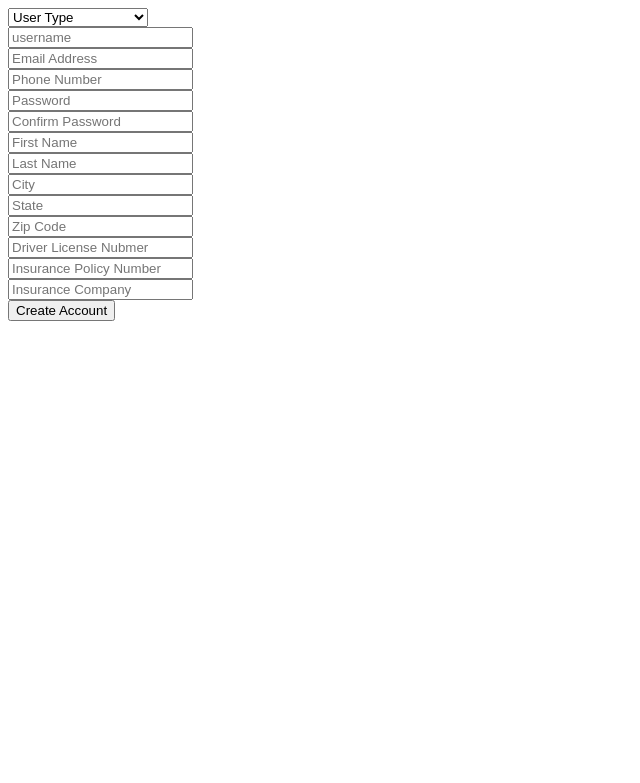
After one commit to AlfaroukSaleh/CarRentalProject, a Django app: page /CarRental/adduserindividual in a window 1280 px wide. The commit adds this page. Shown: the top 783 px of the page, without its empty margins (0-640 px from the left). Run offline with Django 4.2, Linux system fonts and the light colour scheme.

Commit message:
Register of individual Customer is working well

```diff
--- /dev/null
+++ b/CarRental/templates/CarRental/adduserindividual.html
@@ -0,0 +1,122 @@
+<html>
+
+<head>
+
+</head>
+
+
+<body>
+
+    <form class="user" action="{% url 'CarRental:adduserindividual' %}" method="post">
+        {% csrf_token %}
+
+
+        <div class="form-group row">
+            <div class="offset-3 col-sm-6 mb-3 mb-sm-0">
+                <select class="form-control" id="userTypeSelect" name="user_type">
+                    <option value="0">User Type</option>
+                    <option value="2">Parenting Specialist</option>
+                    <option value="3">Parent</option>
+                </select>
+            </div>
+        </div>
+
+
+        <div class="form-group">
+
+            <input type="text" class="form-control form-control-user" id="exampleuserName" placeholder="username"
+                name="user_name">
+
+
+        </div>
+        <div class="form-group">
+            <input type="email" class="form-control form-control-user" id="exampleInputEmail"
+                placeholder="Email Address" name="user_email">
+        </div>
+
+        <div class="form-group">
+            <input type="tel" class="form-control form-control-user" id="exampleInputTel" placeholder="Phone Number"
+                name="user_phone">
+        </div>
+
+        <div class="form-group row">
+            <div class="col-sm-6 mb-3 mb-sm-0">
+                <input type="password" class="form-control form-control-user" id="exampleInputPassword"
+                    placeholder="Password" name="user_pass1">
+            </div>
+            <div class="col-sm-6">
+                <input type="password" class="form-control form-control-user" id="exampleRepeatPassword"
+                    placeholder="Confirm Password" name="user_pass2">
+            </div>
+        </div>
+
+        <div class="form-group">
+
+            <input type="text" class="form-control form-control-user" id="exampleFirstName" placeholder="First Name"
+                name="first_name">
+
+
+        </div>
+
+        <div class="form-group">
+
+            <input type="text" class="form-control form-control-user" id="exampleLastName" placeholder="Last Name"
+                name="last_name">
+
+
+        </div>
+
+        <div class="form-group">
+
+            <input type="text" class="form-control form-control-user" id="exampleCity" placeholder="City" name="city">
+
+
+        </div>
+
+        <div class="form-group">
+
+            <input type="text" class="form-control form-control-user" id="exampleState" placeholder="State"
+                name="state">
+
+
+        </div>
+
+        <div class="form-group">
+
+            <input type="number" class="form-control form-control-user" id="exampleZipCode" placeholder="Zip Code"
+                name="zip_code">
+
+
+        </div>
+
+        <div class="form-group">
+
+            <input type="text" class="form-control form-control-user" id="exampleDriverLic"
+                placeholder="Driver License Nubmer" name="driver_lic_number">
+
+
+        </div>
+
+        <div class="form-group">
+
+            <input type="text" class="form-control form-control-user" id="examplePolicyNum"
+                placeholder="Insurance Policy Number" name="policy_num">
+
+
+        </div>
+
+        <div class="form-group">
+
+            <input type="number" class="form-control form-control-user" id="exampleInsuranceCompany"
+                placeholder="Insurance Company" name="insurance_company_id">
+
+
+        </div>
+
+        <button type="submit" class="btn btn-user btn-block btn-primary">Create
+            Account</button>
+
+    </form>
+</body>
+
+</html>
--- a/CarRental/templates/CarRental/index.html
+++ b/CarRental/templates/CarRental/index.html
@@ -1,5 +1,5 @@
 {% extends 'CarRental/layout.html' %}
 
 {% block body %}
-
+<h1>Welcome to our site</h1>
 {% endblock %}
--- a/CarRental/urls.py
+++ b/CarRental/urls.py
@@ -4,5 +4,10 @@ from . import views
 
 app_name = "CarRental"
 urlpatterns = [
-    path("", views.index, name="index")
+    path("", views.index, name="index"),
+    path("adduserindividual", views.adduserindividual,
+         name="adduserindividual"),  # used to add individual users
+    path("addusercorporate", views.addusercorporate,
+         name="addusercorporate"),  # used to add corporate users
+
 ]
--- a/CarRental/views.py
+++ b/CarRental/views.py
@@ -1,8 +1,56 @@
 from django.shortcuts import render
 from django.http import HttpResponse, HttpResponseRedirect
 from django.urls import reverse
+from django.contrib import messages
+import hashlib
+from itertools import chain
+from .models import Individual_customer, Corporate_customer, Insurance_company
 # Create your views here.
 
 
 def index(request):
     return render(request, "CarRental/index.html")
+
+
+def adduserindividual(request):  # used for adding Indivdual users
+    if request.method == "GET":
+        return render(request, "CarRental/adduserindividual.html")
+
+    if request.user.is_authenticated:
+        messages.error(request, "You are not authorized to view this page!")
+        return HttpResponseRedirect(reverse("CarRental:index"))
+    else:
+        if request.method == "POST":
+
+            # Checks if this email was previously used
+            user_email_validator = Individual_customer.objects.filter(
+                user_email=request.POST["user_email"]).first()
+            if user_email_validator is not None:
+                messages.error(request, "This email was previously used!")
+                return HttpResponseRedirect(reverse("adduserindividual"))
+
+                # Checks if this number was previously used
+            user_phone_validator = Individual_customer.objects.filter(
+                user_phone=request.POST["user_phone"]).first()
+
+            if user_phone_validator is not None:
+                messages.error(
+                    request, "This phone number was previously used!")
+                return HttpResponseRedirect(reverse("adduserindividual"))
+
+            if request.POST["user_pass1"] != request.POST["user_pass2"]:
+                messages.error(
+                    request, "The two passwords don't match!")
+                return HttpResponseRedirect(reverse("adduserindividual"))
+
+                # Creates a new user
+            user = Individual_customer(user_name=request.POST["user_name"], user_email=request.POST["user_email"], user_phone=request.POST[
+                "user_phone"], user_password=hashlib.md5(request.POST["user_pass1"].encode()).hexdigest(), user_type=1, city=request.POST["city"], state=request.POST["state"], zip_code=request.POST["zip_code"], first_name=request.POST["first_name"], last_name=request.POST["last_name"], driver_lic_number=request.POST["driver_lic_number"], policy_num=request.POST["policy_num"], insurance_company_id=Insurance_company.objects.get(pk=request.POST["insurance_company_id"]))
+            user.save()
+
+            messages.success(request, "User added successfuly")
+            return HttpResponseRedirect(reverse("CarRental:index"))
+
+
+def addusercorporate(request):
+    pass
```
Also changed, not shown: CarRental/templates/CarRental/addusercorporate.html (added), db.sqlite3.
